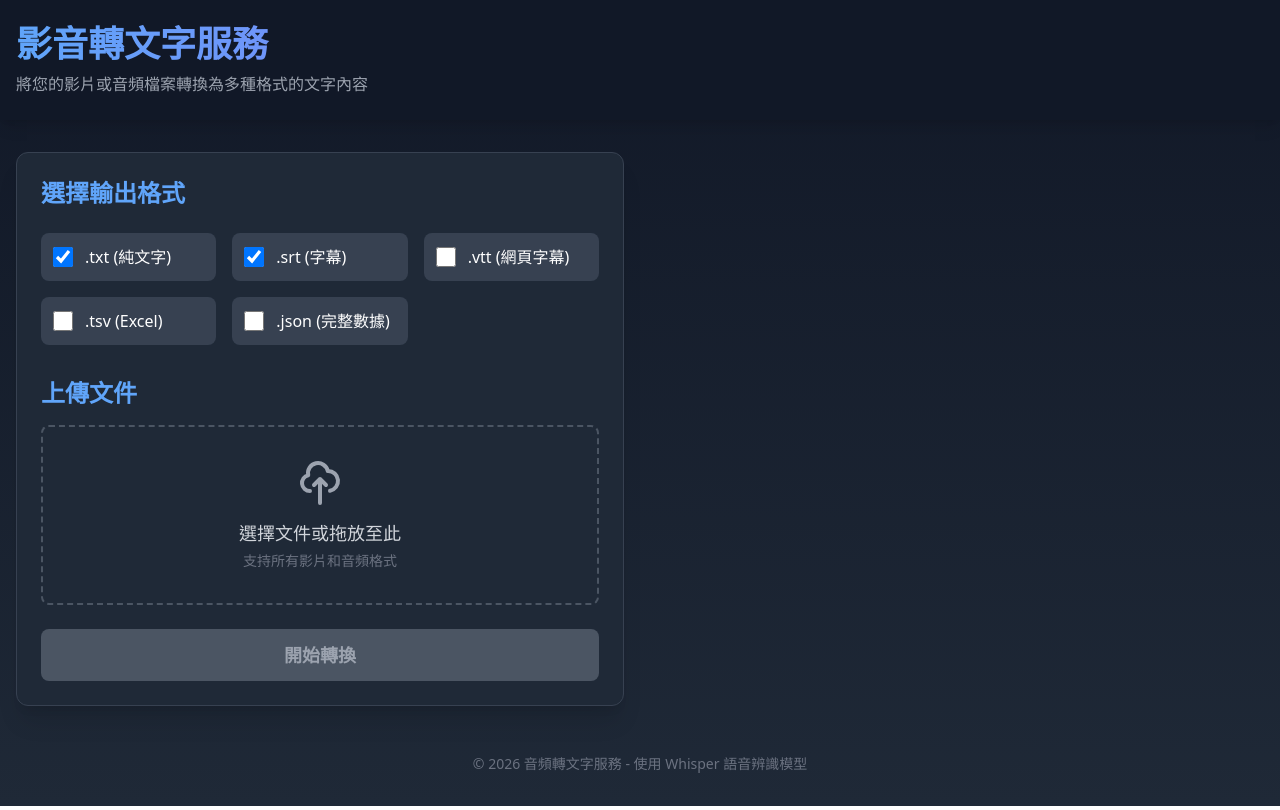
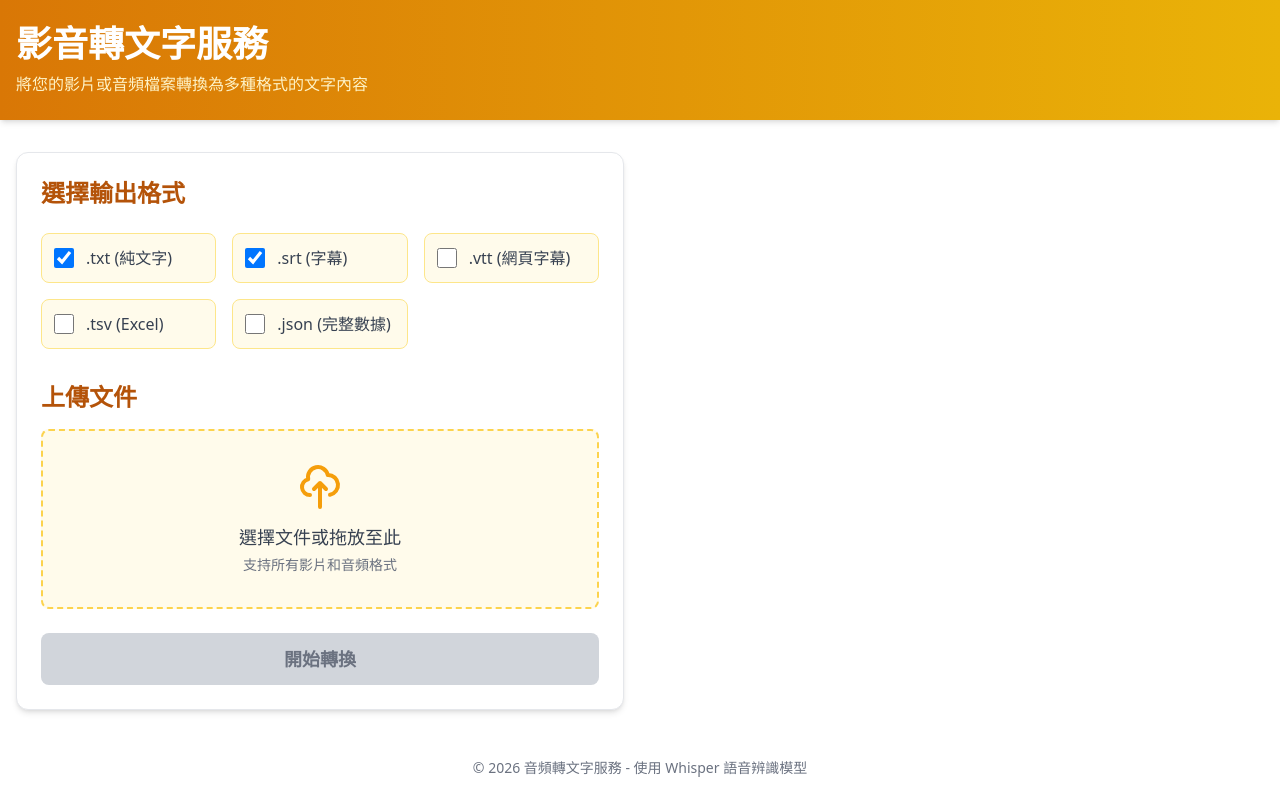
Before and after one commit to reyerchu/s2t, a React (Create React App) app in the folder frontend/: page / in a window 1280 px wide. Built offline with nearby package versions, Linux system fonts and the light colour scheme.

Commit message:
第二個穩定版: 調整前端UI色系為金色/土色調，匹配defintek.io風格

```diff
--- a/frontend/src/App.jsx
+++ b/frontend/src/App.jsx
@@ -73,14 +73,14 @@ function App() {
   };
 
   return (
-    <div className="min-h-screen bg-gradient-to-b from-gray-900 to-gray-800 text-white">
+    <div className="min-h-screen bg-white text-gray-800">
       {/* Header */}
-      <header className="bg-gray-900 py-6 shadow-lg">
+      <header className="bg-gradient-to-r from-amber-600 to-yellow-500 py-6 shadow-md">
         <div className="container mx-auto px-4">
-          <h1 className="text-4xl font-bold text-transparent bg-clip-text bg-gradient-to-r from-blue-400 to-purple-500">
+          <h1 className="text-4xl font-bold text-white">
             影音轉文字服務
           </h1>
-          <p className="text-gray-400 mt-2">
+          <p className="text-amber-100 mt-2">
             將您的影片或音頻檔案轉換為多種格式的文字內容
           </p>
         </div>
@@ -89,8 +89,8 @@ function App() {
       <div className="container mx-auto px-4 py-8">
         {/* Main content */}
         <div className="grid grid-cols-1 lg:grid-cols-2 gap-8">
-          <div className="bg-gray-800 rounded-xl shadow-xl p-6 border border-gray-700">
-            <h2 className="text-2xl font-bold mb-6 text-blue-400">選擇輸出格式</h2>
+          <div className="bg-white rounded-xl shadow-md p-6 border border-gray-200">
+            <h2 className="text-2xl font-bold mb-6 text-amber-700">選擇輸出格式</h2>
             <div className="grid grid-cols-2 md:grid-cols-3 gap-4 mb-8">
               {Object.entries({
                 txt: '.txt (純文字)',
@@ -99,22 +99,22 @@ function App() {
                 tsv: '.tsv (Excel)',
                 json: '.json (完整數據)'
               }).map(([format, label]) => (
-                <label key={format} className="flex items-center space-x-3 p-3 rounded-lg bg-gray-700 hover:bg-gray-600 transition-colors cursor-pointer">
+                <label key={format} className="flex items-center space-x-3 p-3 rounded-lg bg-amber-50 hover:bg-amber-100 transition-colors cursor-pointer border border-amber-200">
                   <input
                     type="checkbox"
                     checked={selectedFormats[format]}
                     onChange={() => handleFormatChange(format)}
-                    className="form-checkbox h-5 w-5 text-blue-500 rounded"
+                    className="form-checkbox h-5 w-5 text-amber-600 rounded"
                   />
-                  <span>{label}</span>
+                  <span className="text-gray-700">{label}</span>
                 </label>
               ))}
             </div>
 
             <form onSubmit={handleSubmit}>
-              <h2 className="text-2xl font-bold mb-4 text-blue-400">上傳文件</h2>
+              <h2 className="text-2xl font-bold mb-4 text-amber-700">上傳文件</h2>
               <div className="mb-6">
-                <div className="border-2 border-dashed border-gray-600 rounded-lg p-8 text-center hover:border-blue-400 transition-colors">
+                <div className="border-2 border-dashed border-amber-300 rounded-lg p-8 text-center hover:border-amber-500 transition-colors bg-amber-50">
                   <input
                     type="file"
                     accept="*/*"
@@ -123,15 +123,15 @@ function App() {
                     id="file-upload"
                   />
                   <label htmlFor="file-upload" className="cursor-pointer flex flex-col items-center">
-                    <svg xmlns="http://www.w3.org/2000/svg" className="h-12 w-12 text-gray-400 mb-3" fill="none" viewBox="0 0 24 24" stroke="currentColor">
+                    <svg xmlns="http://www.w3.org/2000/svg" className="h-12 w-12 text-amber-500 mb-3" fill="none" viewBox="0 0 24 24" stroke="currentColor">
                       <path strokeLinecap="round" strokeLinejoin="round" strokeWidth={2} d="M7 16a4 4 0 01-.88-7.903A5 5 0 1115.9 6L16 6a5 5 0 011 9.9M15 13l-3-3m0 0l-3 3m3-3v12" />
                     </svg>
-                    <span className="text-gray-300 text-lg font-medium">選擇文件或拖放至此</span>
+                    <span className="text-gray-700 text-lg font-medium">選擇文件或拖放至此</span>
                     <span className="text-gray-500 text-sm mt-1">支持所有影片和音頻格式</span>
                     {file && (
-                      <div className="mt-4 p-3 bg-blue-900/30 rounded-lg">
-                        <p className="text-blue-300">已選擇: {file.name}</p>
-                        <p className="text-gray-400 text-sm">大小: {(file.size / (1024 * 1024)).toFixed(2)} MB</p>
+                      <div className="mt-4 p-3 bg-amber-100 rounded-lg">
+                        <p className="text-amber-700">已選擇: {file.name}</p>
+                        <p className="text-gray-600 text-sm">大小: {(file.size / (1024 * 1024)).toFixed(2)} MB</p>
                       </div>
                     )}
                   </label>
@@ -143,8 +143,8 @@ function App() {
                 disabled={!file || loading}
                 className={`w-full py-3 px-4 rounded-lg font-bold text-lg transition-colors ${
                   !file || loading
-                    ? 'bg-gray-600 text-gray-400 cursor-not-allowed'
-                    : 'bg-gradient-to-r from-blue-500 to-purple-600 hover:from-blue-600 hover:to-purple-700 text-white'
+                    ? 'bg-gray-300 text-gray-500 cursor-not-allowed'
+                    : 'bg-amber-600 hover:bg-amber-700 text-white'
                 }`}
               >
                 {loading ? (
@@ -162,9 +162,9 @@ function App() {
 
           <div>
             {logs.length > 0 && (
-              <div className="bg-gray-800 rounded-xl shadow-xl p-6 border border-gray-700 mb-8">
-                <h2 className="text-2xl font-bold mb-4 text-blue-400">處理進度</h2>
-                <div className="bg-black text-green-400 p-4 rounded-lg font-mono text-sm h-64 overflow-y-auto">
+              <div className="bg-white rounded-xl shadow-md p-6 border border-gray-200 mb-8">
+                <h2 className="text-2xl font-bold mb-4 text-amber-700">處理進度</h2>
+                <div className="bg-gray-900 text-green-400 p-4 rounded-lg font-mono text-sm h-64 overflow-y-auto">
                   {logs.map((log, index) => (
                     <div key={index} className="mb-1 leading-relaxed">{log}</div>
                   ))}
@@ -173,12 +173,12 @@ function App() {
             )}
 
             {zipUrl && (
-              <div className="bg-gradient-to-r from-blue-900/50 to-purple-900/50 rounded-xl shadow-xl p-6 border border-blue-700 mb-8">
-                <h2 className="text-2xl font-bold mb-4 text-blue-300">轉換完成</h2>
-                <p className="text-gray-300 mb-4">您的文件已成功轉換為文字，點擊下方按鈕下載所有格式。</p>
+              <div className="bg-amber-50 rounded-xl shadow-md p-6 border border-amber-200 mb-8">
+                <h2 className="text-2xl font-bold mb-4 text-amber-700">轉換完成</h2>
+                <p className="text-gray-700 mb-4">您的文件已成功轉換為文字，點擊下方按鈕下載所有格式。</p>
                 <a
                   href={zipUrl}
-                  className="block w-full text-center bg-blue-600 hover:bg-blue-700 text-white py-3 px-4 rounded-lg font-bold transition-colors"
+                  className="block w-full text-center bg-amber-600 hover:bg-amber-700 text-white py-3 px-4 rounded-lg font-bold transition-colors"
                   download
                 >
                   下載 ZIP 文件
@@ -189,24 +189,24 @@ function App() {
         </div>
 
         {results && (
-          <div className="mt-8 bg-gray-800 rounded-xl shadow-xl p-6 border border-gray-700">
-            <h2 className="text-2xl font-bold mb-6 text-blue-400">預覽結果</h2>
+          <div className="mt-8 bg-white rounded-xl shadow-md p-6 border border-gray-200">
+            <h2 className="text-2xl font-bold mb-6 text-amber-700">預覽結果</h2>
             <div className="grid grid-cols-1 gap-6">
               {Object.entries(results).map(([format, content]) => (
-                <div key={format} className="border border-gray-700 bg-gray-750 rounded-lg p-4">
+                <div key={format} className="border border-amber-200 bg-amber-50 rounded-lg p-4">
                   <h3 className="font-bold mb-3 text-lg flex items-center">
-                    <span className="inline-block w-8 h-8 rounded-full bg-blue-500 text-white mr-2 flex items-center justify-center">
+                    <span className="inline-block w-8 h-8 rounded-full bg-amber-600 text-white mr-2 flex items-center justify-center">
                       {format.charAt(0).toUpperCase()}
                     </span>
-                    <span className="text-blue-300">{format.toUpperCase()} 格式</span>
+                    <span className="text-amber-700">{format.toUpperCase()} 格式</span>
                   </h3>
-                  <div className="bg-gray-900 p-4 rounded-lg">
+                  <div className="bg-white p-4 rounded-lg border border-gray-200">
                     {format === 'json' ? (
-                      <pre className="whitespace-pre-wrap text-gray-300 text-sm">
+                      <pre className="whitespace-pre-wrap text-gray-700 text-sm">
                         {JSON.stringify(content, null, 2)}
                       </pre>
                     ) : (
-                      <pre className="whitespace-pre-wrap text-gray-300">
+                      <pre className="whitespace-pre-wrap text-gray-700">
                         {content}
                       </pre>
                     )}
```
